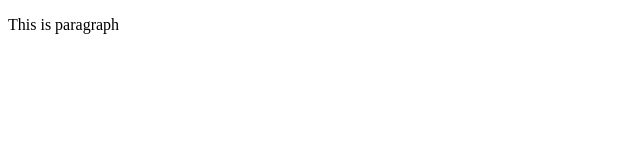
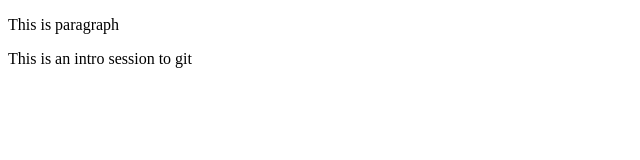
Before and after one commit to JyotiChataut/gitsession, a plain HTML site: page index.html in a window 1280 px wide. Shown: the whole page, without its empty margins (0-640 px from the left). Drawn offline with Linux system fonts and the light colour scheme.

Commit message:
My commit

```diff
--- a/index.html
+++ b/index.html
@@ -7,5 +7,6 @@
 </head>
 <body>
     <p>This is paragraph</p>
+    <p>This is an intro session to git</p>
 </body>
 </html>
```
